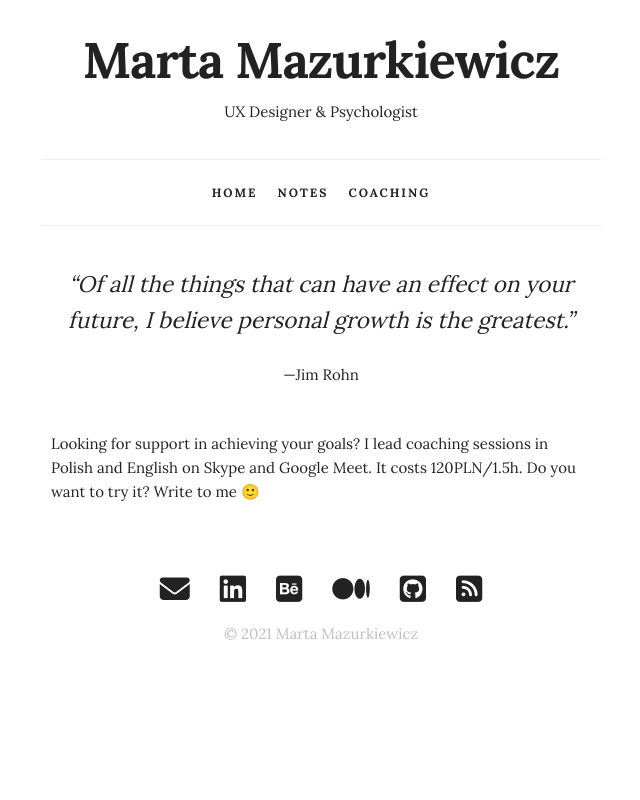
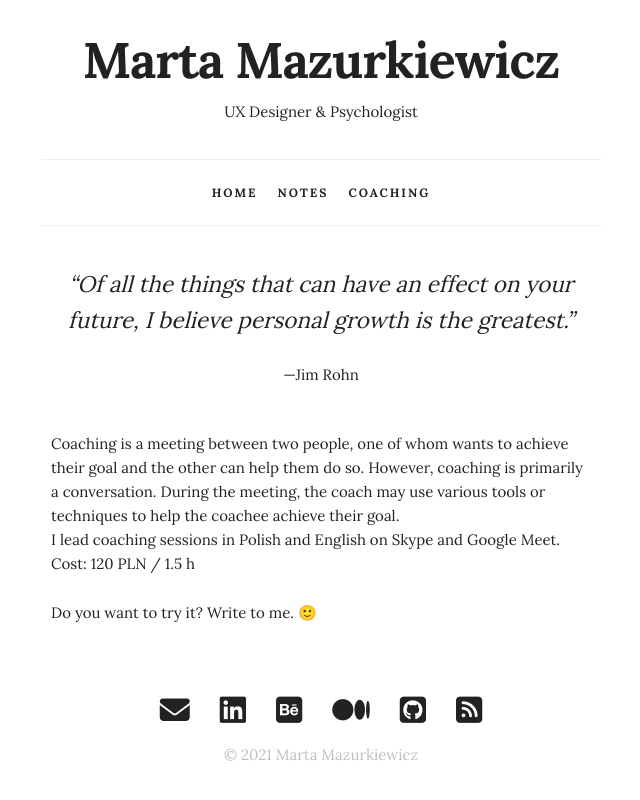
Before and after one commit to mazurki/mazurki.github.io, a Jekyll site: the page built from coaching.html, in a window 1280 px wide. Shown: the top 800 px of the page, without its empty margins (319-959 px from the left). Built offline with Jekyll 4.4.1, drawn with Linux system fonts in a browser that asks for light colours; nearby versions of some CDN libraries.

Commit message:
Add coaching explanation

```diff
--- a/coaching.html
+++ b/coaching.html
@@ -12,7 +12,12 @@ description: "Coaching"
                     <figcaption>—Jim Rohn</figcaption>
                 </figure>
                 <div>
-                    <p class="coaching-desc">Looking for support in achieving your goals? I lead coaching sessions in Polish and English on Skype and Google Meet. It costs 120PLN/1.5h. Do you want to try it? Write to me &#128578;</p>
+                    <p class="coaching-desc">Coaching is a meeting between two people, one of whom wants to achieve their goal and the other can help them do so. However, coaching is primarily a conversation. During the meeting, the coach may use various tools or techniques to help the coachee achieve their goal.<br/>
+
+                    I lead coaching sessions in Polish and English on Skype and Google Meet.<br/>
+
+                    Cost: 120 PLN / 1.5 h</p>
+                    <p>Do you want to try it? Write to me. &#128578;</p>
                 </div>
                 <div class="inbound-form-wrapper" id="form_5041" data-path="https://app.99inbound.com/i/9c70449f-df77-40cb-9b4d-91695a2d5c52" data-token="1ZzuODiBwTWBpvm5DRdLEwtt"></div>
                 <script type="text/javascript" src="https://app.99inbound.com/99inbound.js"></script>
```
